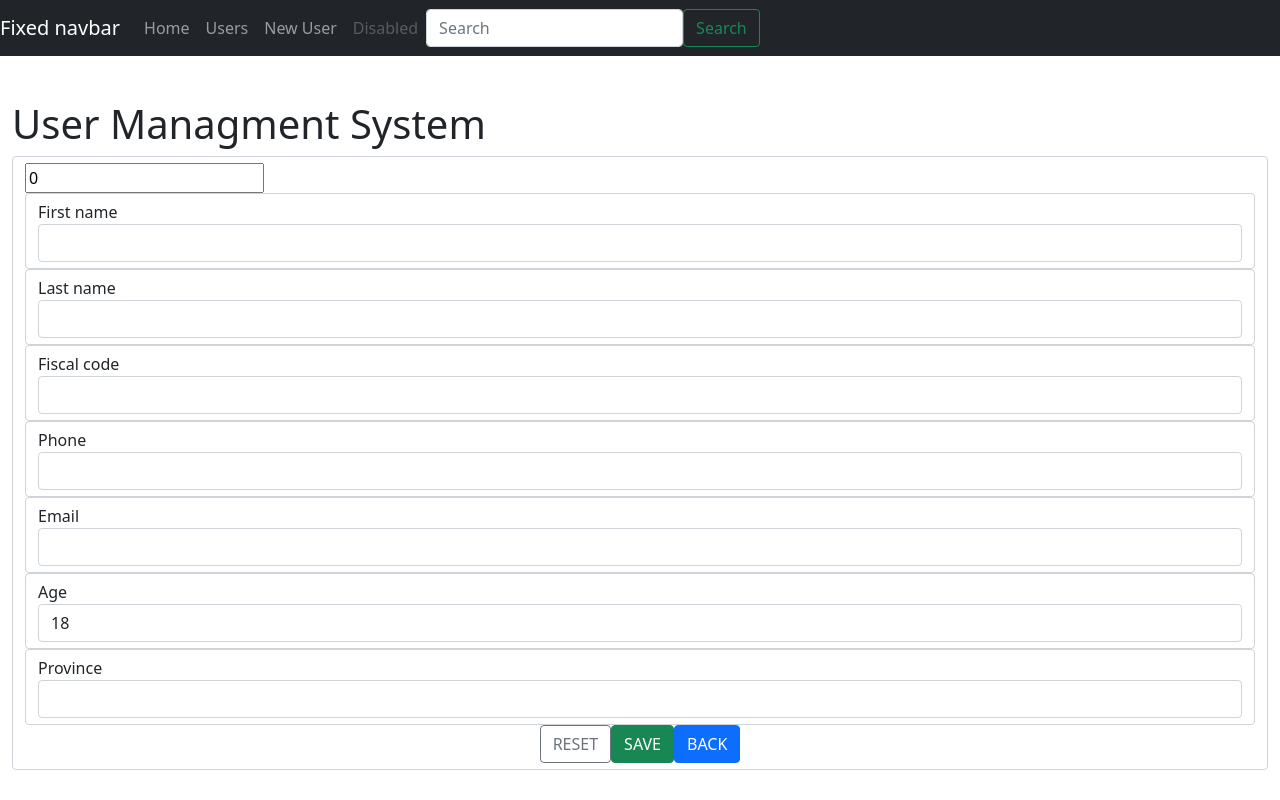
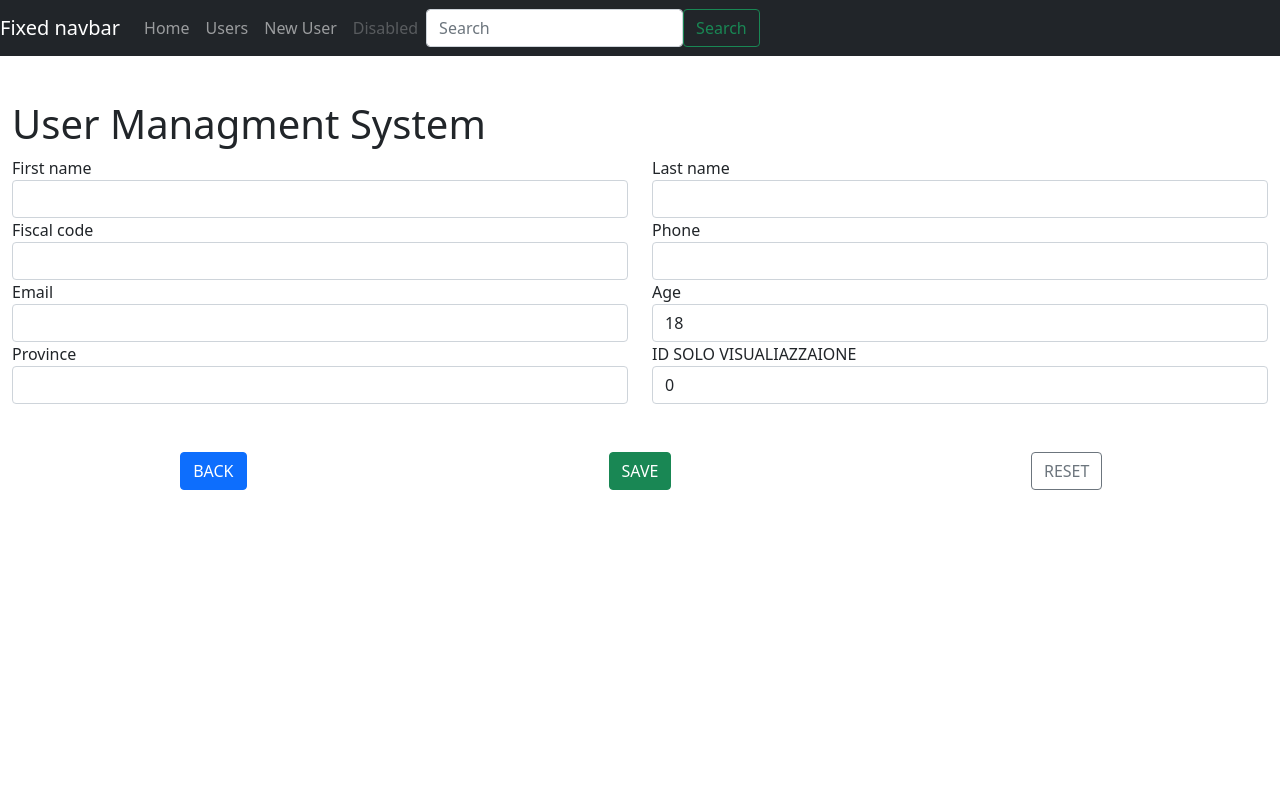
Before and after one commit to francescapetra/ums, an Angular app: page /users/new in a window 1280 px wide. Built offline with nearby package versions, Linux system fonts and the light colour scheme.

Commit message:
layot-form

```diff
--- a/src/app/user-detail/user-detail.component.html
+++ b/src/app/user-detail/user-detail.component.html
@@ -1,56 +1,78 @@
 <!-- {{user|json}} -->
 
-<form class="userForm form-control" #f ="ngForm">
+<form #f ="ngForm">
 
-  <input name="id" [(ngModel)]="user.id">
+  <div class="row">
 
-  <div class="form-group form-control">
-    <label  for="firstname">First name</label>
+    <div class="form-group col">
+      <label for="firstname">First name</label>
       <input class="form-control" [(ngModel)]="user.name" name="firstname" id="firstname">
     </div>
 
-  <div class="form-group form-control">
+    <div class="form-group col">
       <label for="lastname">Last name</label>
       <input class="form-control" [(ngModel)]="user.lastname" name="lastname" id="lastname">
     </div>
 
-  <div class="form-group form-control">
+  </div>
+
+  <div class="row">
+
+    <div class="form-group col">
       <label for="fiscalcode">Fiscal code</label>
       <input class="form-control" [(ngModel)]="user.fiscalcode" name="fiscalcode" id="fiscalcode">
     </div>
 
-  <div class="form-group form-control">
+    <div class="form-group col">
       <label for="phone">Phone</label>
       <input class="form-control" [(ngModel)]="user.phone" name="phone" id="phone">
     </div>
 
-  <div class="form-group form-control">
+  </div>
+
+  <div class="row">
+
+    <div class="form-group col">
       <label for="email">Email</label>
       <input class="form-control" [(ngModel)]="user.email" type="email" name="email" id="email">
     </div>
 
-  <div class="form-group form-control">
+    <div class="form-group col">
       <label for="age">Age</label>
       <input class="form-control" [(ngModel)]="user.age" type="number" name="age" id="age">
     </div>
 
-  <div class="form-group form-control">
+  </div>
+
+  <div class="row">
+
+    <div class="form-group col">
       <label for="province">Province</label>
       <input class="form-control" [(ngModel)]="user.province" type="text" name="province" id="province">
     </div>
 
-  <div class="form-group form-footer text-center">
+    <div class="form-group col">
+      <label for="province">ID SOLO VISUALIAZZAIONE</label>
+      <input class="form-control" name="id" [(ngModel)]="user.id">
+    </div>
+
+  </div>
+
+
+  <div class="form-group form-footer text-center mt-5">
 
     <div class="row">
 
-      <div class="col-md-12">
+      <div class="col">
+        <button class="btn btn-primary" (click)="showUserDetail()">BACK</button>
+      </div>
 
+      <div class="col">
+        <button class="btn-save btn btn-success" (click)="saveUser()">SAVE</button>
+        </div>
+
+      <div class="col">
         <button class="reset btn btn-outline-secondary" (click)="resetForm(f.form)">RESET</button>
-
-        <button class="btn-save btn btn-success" (click)="saveUser()">SAVE</button>
-
-        <button class="btn btn-primary" (click)="showUserDetail()">BACK</button>
-
       </div>
     </div>
 
```
Lines whose indentation alone changed are shown as unchanged.
